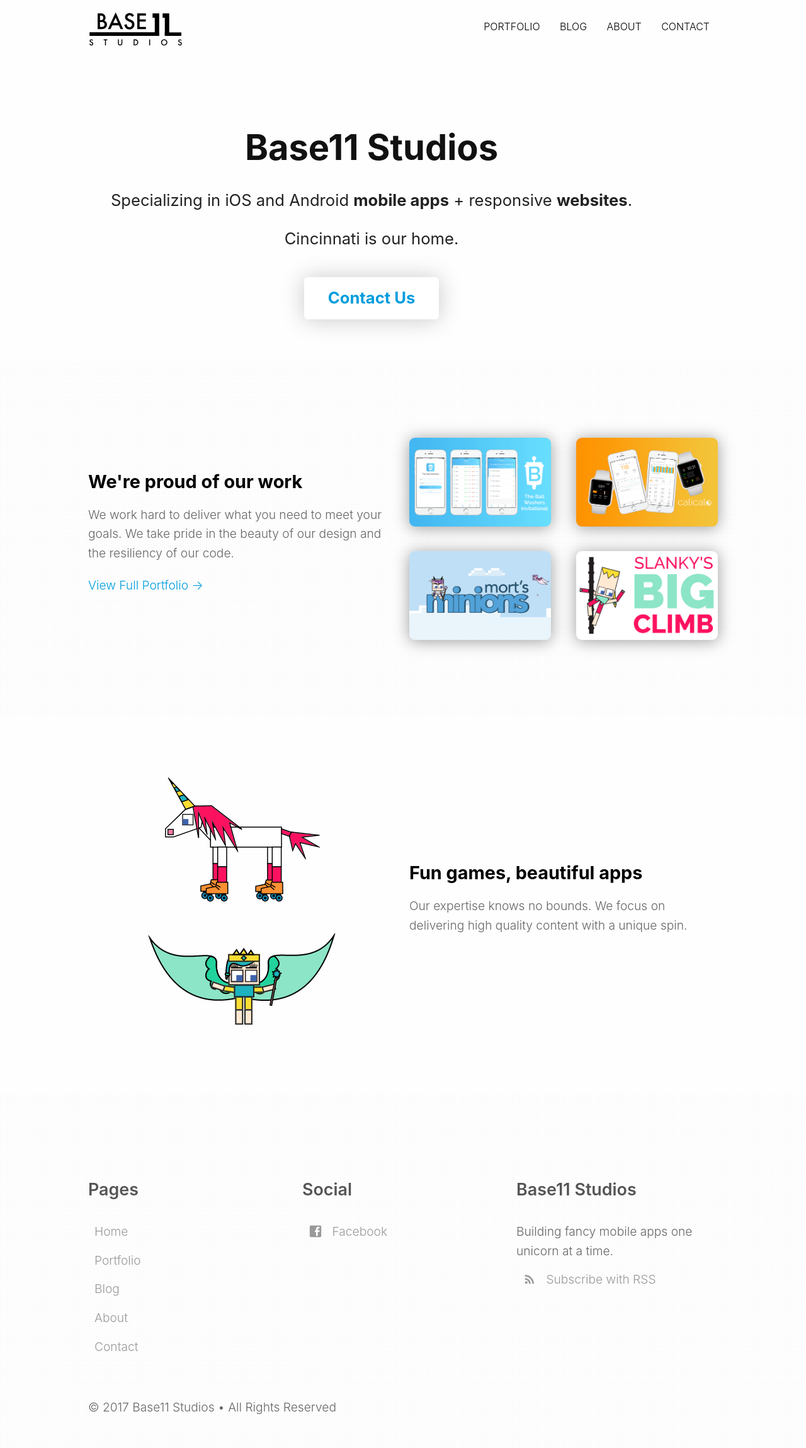
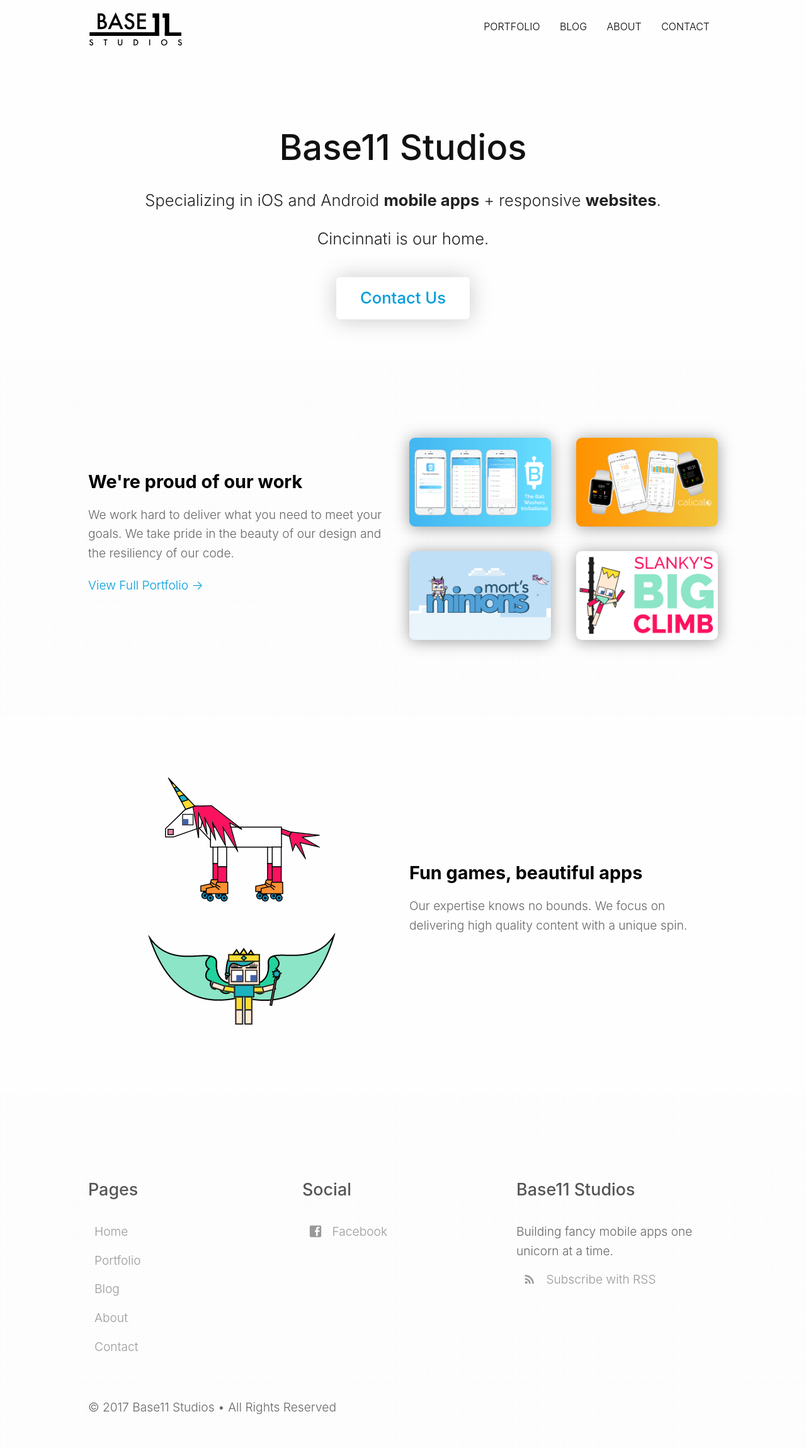
Before and after one commit to Base11Studios/base11site, a Jekyll site: the page built from index.html, in a window 1280 px wide. Shown: the whole page at 63% size. Built offline with Jekyll 4.4.1, drawn with Linux system fonts in a browser that asks for light colours; nearby versions of some CDN libraries; library files that are not in the unit come from our copies.

Commit message:
Updating font weights and fixing layout width

```diff
--- a/_sass/blog.scss
+++ b/_sass/blog.scss
@@ -10,6 +10,7 @@
 .blog-post {
 	h3 {
 		margin: 0;
+		font-weight: 500;
 		a {
 			color: #000;
 			text-decoration: none;
@@ -19,6 +20,7 @@
 
 	h2 {
 		text-align: left;
+		font-weight: 500;
 	}
 
 	.post-details {
--- a/_sass/elements.scss
+++ b/_sass/elements.scss
@@ -26,13 +26,13 @@
 }
 
 h1 {
-	font-weight: 700;
+	font-weight: 500;
 	font-size: 2.3rem;
 	margin: 0;
 }
 
 h2 {
-	font-weight: 700;
+	font-weight: 500;
 	font-size: 2.2rem;
 	margin: 0 0 30px 0;
 }
--- a/_sass/footer.scss
+++ b/_sass/footer.scss
@@ -12,7 +12,7 @@
 
 	h2 {
 		font-size: 1.4em;
-		font-weight: 600;
+		font-weight: 500;
 		margin: 30px 0;
 		color: #555;
 	}
--- a/_sass/layout.scss
+++ b/_sass/layout.scss
@@ -63,19 +63,13 @@
 		margin-top: -100px;
 		padding-top: 300px;
 
-		h2, p {
-			max-width: 90%;
-		}
-
 		h2 {
 			font-size: 3.5rem;
-			font-weight: 700;
 		}
 
 		p {
 			font-size: 1.6rem;
 			color: $body-text;
-			font-weight: 400;
 		}
 
 		a:not(.button) {
@@ -103,7 +97,7 @@
 	color: $brand-color;
 	background: #fff;
 	text-decoration: none;
-	font-weight: 700;
+	font-weight: 500;
 	cursor: pointer;
 	margin: 20px 0 0 0;
 	text-decoration: none !important;
@@ -280,7 +274,6 @@
 
 	.name {
 		font-size: 1.5rem;
-		font-weight: 700;
 		color: $brand-color;
 	}
 
```
